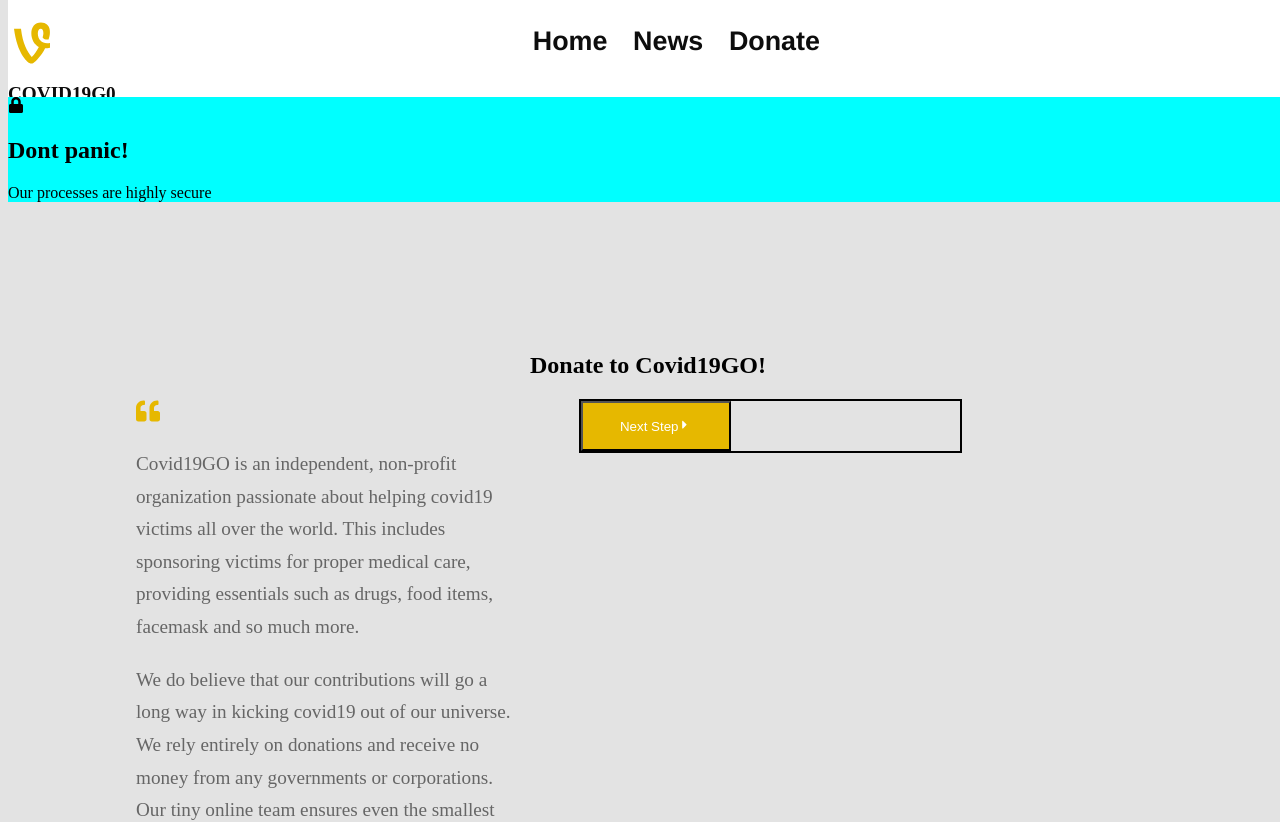
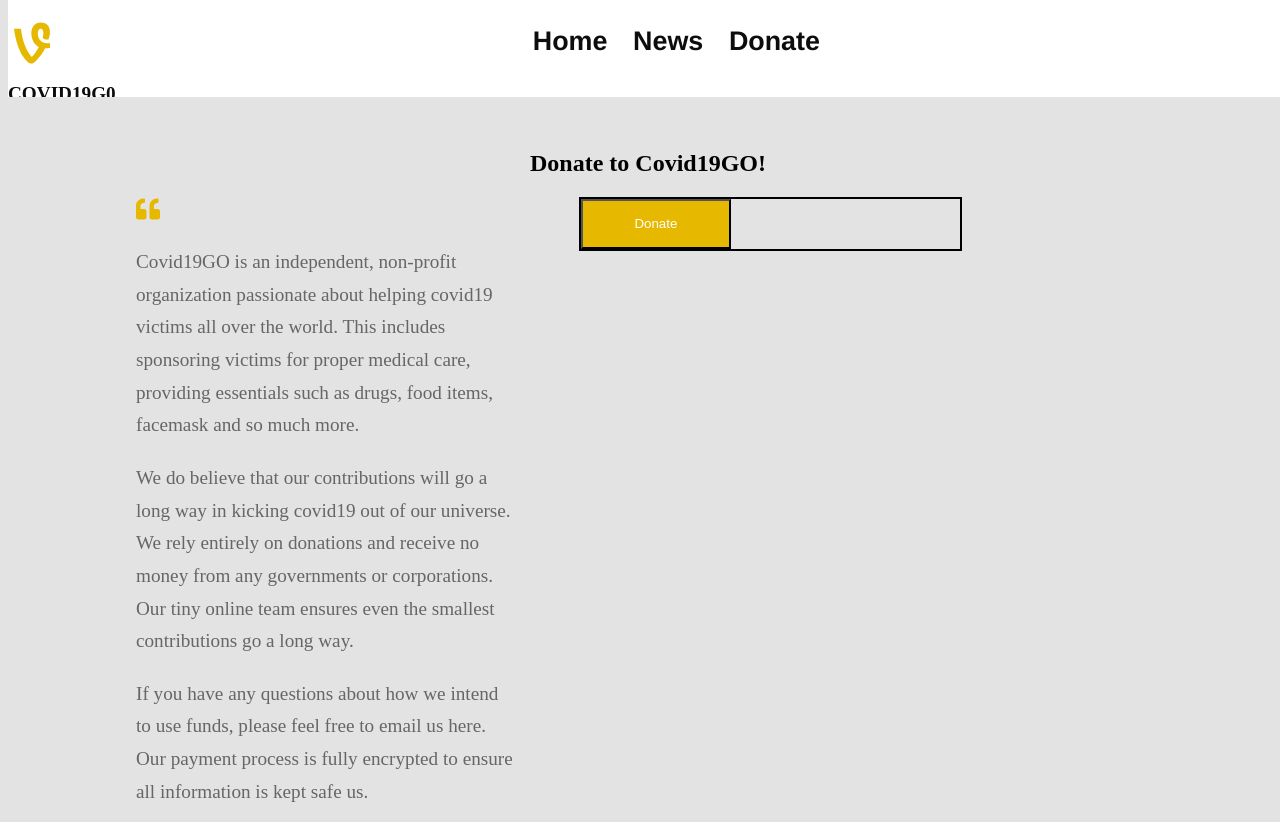
Before and after one commit to KelahKelah/covid19Go, a React (Create React App) app: page /Donate in a window 1280 px wide. Shown: the top 822 px of the page. Built offline with nearby package versions, Linux system fonts and the light colour scheme.

Commit message:
modified donate page

```diff
--- a/src/pages/Donate/Donate.js
+++ b/src/pages/Donate/Donate.js
@@ -1,7 +1,7 @@
 import React, { useEffect } from 'react';
 import './Donate.css';
 import Modal from '../../components/Modal/Modal'
-import {FaQuoteLeft, FaQuoteRight, FaCaretRight} from 'react-icons/fa'
+import {FaQuoteLeft, FaQuoteRight } from 'react-icons/fa'
 
 const Donate = (props) => {
     useEffect(() => {
@@ -11,24 +11,22 @@ const Donate = (props) => {
     return(
         <>
             <div className="donate-wrap">
-            <Modal
 
-             />
                 <div className='heading'>
                     <h2>Donate to Covid19GO!</h2>
                 </div>
                 <div className='wrap-two'>
                     <div className="donate-text">
                         <i><FaQuoteLeft /></i>
-                        <p className='text'>Covid19GO is an independent, non-profit organization passionate about helping covid19 victims all over the world.
+                        <p>Covid19GO is an independent, non-profit organization passionate about helping covid19 victims all over the world.
                                 This includes sponsoring victims for proper medical care, providing essentials such as drugs, food items,
                                 facemask and so much more.
                         </p>
-                        <p className='text'>We do believe that our contributions will go a long way in kicking covid19 out of our universe. We rely entirely
+                        <p>We do believe that our contributions will go a long way in kicking covid19 out of our universe. We rely entirely
                             on donations and receive no money from any governments or corporations. Our tiny online team ensures even the
                             smallest contributions go a long way.
                         </p>
-                        <p className='text'>If you have any questions about how we intend to use funds,
+                        <p>If you have any questions about how we intend to use funds,
                             please feel free to email us here. Our payment process is fully encrypted to
                             ensure all information is kept safe us.
 
@@ -38,10 +36,18 @@ const Donate = (props) => {
 
                     <div className="payment">
                         <div>
-                            <button>Next Step<FaCaretRight /></button>
+                            <button className="btn btn-warning" data-toggle="" data-taget="#paymentModal">Donate</button>
                         </div>
 
                     </div>
+                </div>
+
+            </div>
+            {/* Payment Modal  */}
+            <div data-target="id">
+                <div class="modal-head"></div>
+                <div class="modal-content">
+                    {/* <p>Yes</p> */}
                 </div>
 
             </div>
```
